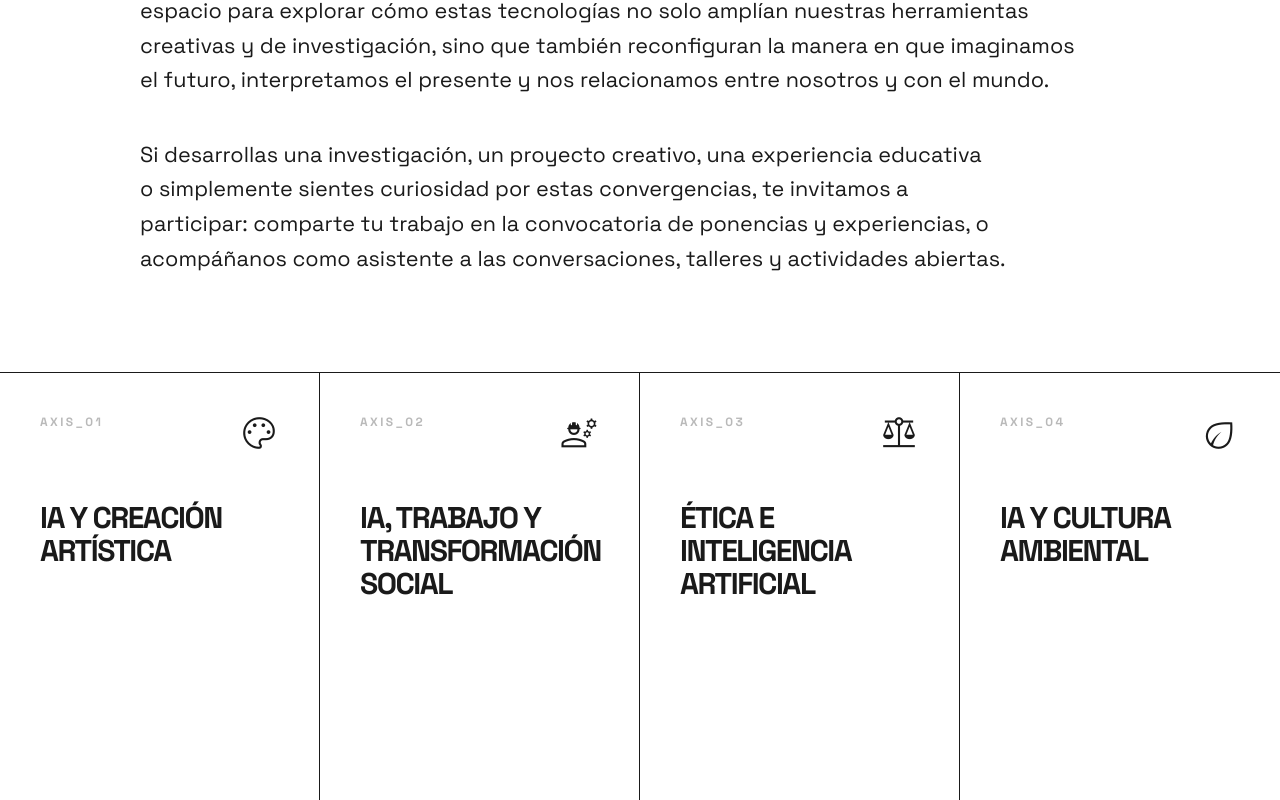
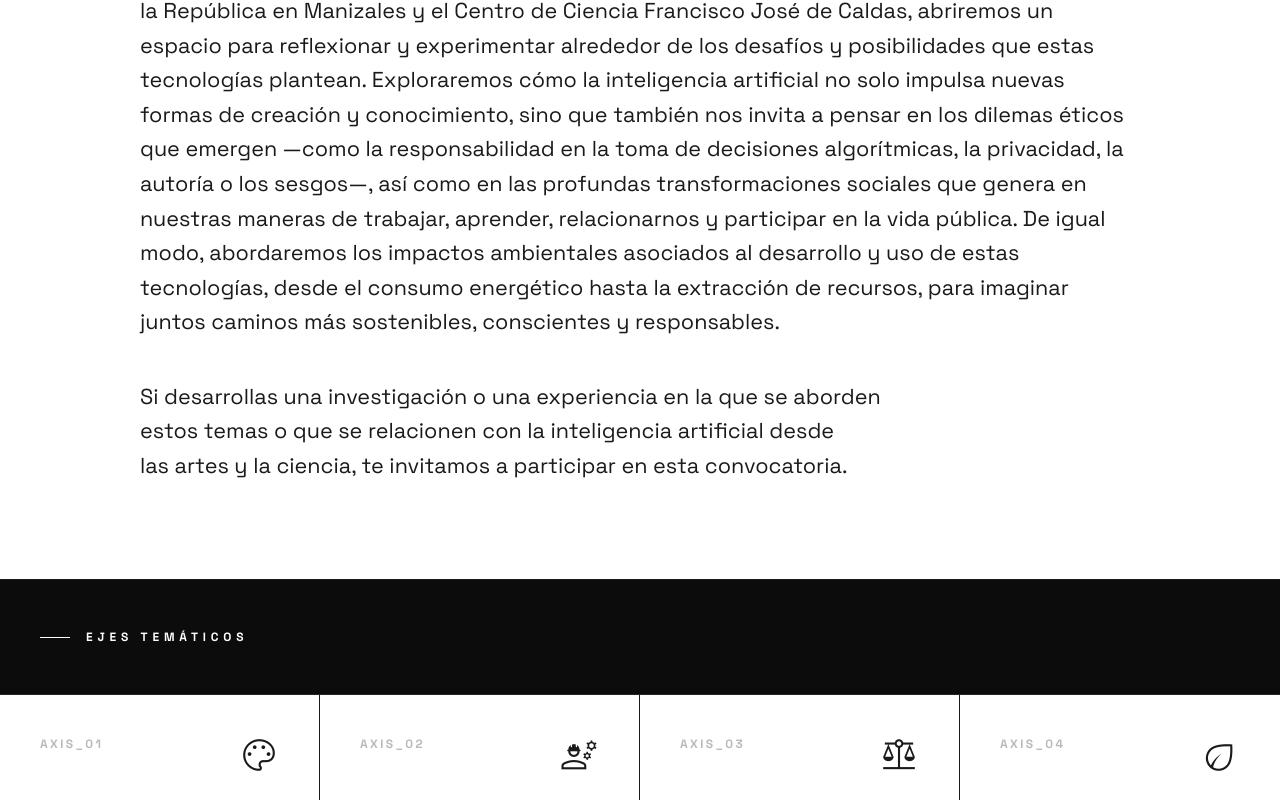
Before and after one commit to Mateoquinteroc/semana-ai, a React (Vite) app: page / in a window 1280 px wide. Shown: the part 1100-1900 px from the top of the page. Built offline with nearby package versions, Linux system fonts and the light colour scheme.

Commit message:
launch settings

```diff
--- a/src/components/Version2026/Hero2026.tsx
+++ b/src/components/Version2026/Hero2026.tsx
@@ -23,7 +23,7 @@ const Hero2026: React.FC<HeroProps> = ({ onShowTerms }) => {
                             Semana de la Inteligencia Artificial en las Artes y la Ciencias
                         </p>
                         <p className={styles.eventDate}>
-                            Del 27 al 29 de mayo de 2026 en Manizales
+                            Del 25 al 28 de mayo de 2026 en Manizales
                         </p>
                         <h1 className={styles.title}>
                             SEMANA<br />DE LA IA
@@ -70,7 +70,7 @@ const Hero2026: React.FC<HeroProps> = ({ onShowTerms }) => {
             <CustomAlert2026
                 isOpen={showAlert}
                 onClose={() => setShowAlert(false)}
-                message="Este formulario estará disponible el 3 de marzo."
+                message="Este formulario estará disponible el 3 de febrero."
             />
         </section>
     );
--- a/src/components/Version2026/IntroSection2026.tsx
+++ b/src/components/Version2026/IntroSection2026.tsx
@@ -10,10 +10,10 @@ const IntroSection2026: React.FC = () => {
                 </div>
                 <div className={styles.content}>
                     <p className={styles.text}>
-                        Del 25 al 28 de mayo de 2026, Manizales será el punto de encuentro donde el <strong>arte</strong>, la <strong>ciencia</strong> y la <strong>inteligencia artificial</strong> dialogan, se cruzan y se transforman mutuamente. Durante la Semana de la Inteligencia Artificial en las Artes y la Ciencia, abriremos un espacio para explorar cómo estas tecnologías no solo amplían nuestras herramientas creativas y de investigación, sino que también reconfiguran la manera en que imaginamos el futuro, interpretamos el presente y nos relacionamos entre nosotros y con el mundo.
+                        Del 25 al 28 de mayo de 2026, Manizales será el punto de encuentro donde el arte, la ciencia y la inteligencia artificial dialogan, se cruzan y se transforman mutuamente. Durante la Semana de la Inteligencia Artificial en el Arte y la Ciencia, organizada por el Centro Cultural del Banco de la República en Manizales y el Centro de Ciencia Francisco José de Caldas, abriremos un espacio para reflexionar y experimentar alrededor de los desafíos y posibilidades que estas tecnologías plantean. Exploraremos cómo la inteligencia artificial no solo impulsa nuevas formas de creación y conocimiento, sino que también nos invita a pensar en los dilemas éticos que emergen —como la responsabilidad en la toma de decisiones algorítmicas, la privacidad, la autoría o los sesgos—, así como en las profundas transformaciones sociales que genera en nuestras maneras de trabajar, aprender, relacionarnos y participar en la vida pública. De igual modo, abordaremos los impactos ambientales asociados al desarrollo y uso de estas tecnologías, desde el consumo energético hasta la extracción de recursos, para imaginar juntos caminos más sostenibles, conscientes y responsables.
                     </p>
                     <p className={styles.text}>
-                        Si desarrollas una investigación, un proyecto creativo, una experiencia educativa o simplemente sientes curiosidad por estas convergencias, te invitamos a participar: comparte tu trabajo en la convocatoria de ponencias y experiencias, o acompáñanos como asistente a las conversaciones, talleres y actividades abiertas.
+                        Si desarrollas una investigación o una experiencia en la que se aborden estos temas o que se relacionen con la inteligencia artificial desde las artes y la ciencia, te invitamos a participar en esta convocatoria.
                     </p>
                 </div>
             </div>
--- a/src/components/Version2026/TermsOfReference2026.tsx
+++ b/src/components/Version2026/TermsOfReference2026.tsx
@@ -43,7 +43,7 @@ const TermsOfReference2026: React.FC<TermsProps> = ({ onBack }) => {
                             </h1>
                         </div>
                         <p className={styles.introLead}>
-                            El Centro de Ciencia Francisco José de Caldas de la Universidad de Caldas y el Centro Cultural del Banco de la República en Manizales invitan a artistas, investigadores/as, estudiantes, docentes, desarrolladores/as, gestores/as culturales, colectivos, comunidades, ciudadanos y demás actores interesados en las relaciones entre la inteligencia artificial (IA), el arte, la ciencia y los procesos educativos, culturales y sociales derivados de esta interacción, a participar en la convocatoria de ponencias y experiencias para la Semana de la Inteligencia Artificial en las Artes y la Ciencia, que se llevará a cabo del 27 al 29 de mayo de 2026 en la ciudad de Manizales, Colombia.
+                            El Centro de Ciencia Francisco José de Caldas de la Universidad de Caldas y el Centro Cultural del Banco de la República en Manizales invitan a artistas, investigadores/as, estudiantes, docentes, desarrolladores/as, gestores/as culturales, colectivos, comunidades, ciudadanos y demás actores interesados en las relaciones entre la inteligencia artificial (IA), el arte, la ciencia y los procesos educativos, culturales y sociales derivados de esta interacción, a participar en la convocatoria de ponencias y experiencias para la Semana de la Inteligencia Artificial en las Artes y la Ciencia, que se llevará a cabo del 25 al 28 de mayo de 2026 en la ciudad de Manizales, Colombia.
                             <br /><br />
                             En su tercera versión, la Semana de la Inteligencia Artificial busca consolidarse como un espacio de reflexión y diálogo sobre los impactos y posibilidades de la IA en la vida contemporánea. Para ello, contaremos con expertos nacionales que activarán conversaciones, talleres y espacios de diálogo para comprender cómo la IA se integra en la vida cotidiana y en los procesos creativos.
                         </p>
@@ -181,7 +181,7 @@ const TermsOfReference2026: React.FC<TermsProps> = ({ onBack }) => {
                             <h2 style={{ fontSize: '10px', fontWeight: '900', textTransform: 'uppercase', letterSpacing: '0.3em', margin: 0 }}>Cronograma</h2>
                             <div className={styles.cronGrid}>
                                 {[
-                                    { l: "Apertura", d: "03 Mar" },
+                                    { l: "Apertura", d: "03 Feb" },
                                     { l: "Cierre", d: "20 Mar" },
                                     { l: "Resultados", d: "20 Abr" },
                                     { l: "Evento", d: "25-28 May" }
@@ -216,7 +216,7 @@ const TermsOfReference2026: React.FC<TermsProps> = ({ onBack }) => {
             <CustomAlert2026
                 isOpen={showAlert}
                 onClose={() => setShowAlert(false)}
-                message="Este formulario estará disponible el 3 de marzo."
+                message="Este formulario estará disponible el 3 de febrero."
             />
         </div>
     );
--- a/src/components/Version2026/ThematicLines2026.module.css
+++ b/src/components/Version2026/ThematicLines2026.module.css
@@ -1,11 +1,40 @@
 .section {
     border-bottom: 1px solid #1a1a1a;
     overflow: hidden;
+    background-color: #ffffff;
+}
+
+.sectionHeader {
+    padding: 3rem 2.5rem;
+    border-bottom: 1px solid rgba(255, 255, 255, 0.1);
+    background-color: #0c0c0c;
+    color: #ffffff;
+}
+
+.sectionTag {
+    font-size: 0.75rem;
+    font-weight: 700;
+    letter-spacing: 0.4em;
+    text-transform: uppercase;
+    color: #ffffff;
+    display: flex;
+    align-items: center;
+    gap: 1rem;
+}
+
+.sectionTag::before {
+    content: "";
+    display: inline-block;
+    width: 30px;
+    height: 1px;
+    background-color: #ffffff;
 }
 
 .grid {
     display: grid;
     grid-template-columns: 1fr;
+    background-color: #ffffff;
+    overflow: hidden;
 }
 
 @media (min-width: 768px) {
@@ -29,9 +58,23 @@
     justify-content: space-between;
     border-bottom: 1px solid #1a1a1a;
     cursor: default;
-    transition: all 0.7s cubic-bezier(0.4, 0, 0.2, 1);
+    transition: background-color 0.6s cubic-bezier(0.22, 1, 0.36, 1);
     overflow: hidden;
     z-index: 1;
+    background-color: #ffffff;
+    color: #1a1a1a;
+}
+
+@media (max-width: 768px) {
+    .sectionHeader {
+        padding: 2.5rem 1.5rem;
+    }
+
+    .axisCard {
+        padding: 2.5rem 1.5rem;
+        min-height: auto;
+        border-right: none !important;
+    }
 }
 
 @media (min-width: 768px) {
@@ -62,9 +105,11 @@
 
 .axisCard:hover {
     background-color: #1a1a1a;
+    z-index: 2;
 }
 
 .axisCard:hover .text {
+    transform: translateX(15px);
     color: #ffffff;
 }
 
@@ -89,6 +134,11 @@
     z-index: 10;
 }
 
+.text {
+    transition: transform 0.6s cubic-bezier(0.22, 1, 0.36, 1);
+    z-index: 10;
+}
+
 .label {
     font-size: 0.75rem;
     font-weight: 900;
@@ -110,7 +160,6 @@
     letter-spacing: -0.05em;
     line-height: 1.1;
     transition: all 0.5s ease-in-out;
-    z-index: 10;
 }
 
 .questionsWrapper {
@@ -171,7 +220,7 @@
 .bgAccent {
     position: absolute;
     inset: 0;
-    background-color: #1a1a1a;
+    background-color: #141414;
     transform: translateY(100%);
     transition: transform 0.5s cubic-bezier(0.16, 1, 0.3, 1);
     z-index: -1;
--- a/src/components/Version2026/ThematicLines2026.tsx
+++ b/src/components/Version2026/ThematicLines2026.tsx
@@ -6,6 +6,9 @@ import { THEMATIC_AXES } from './constants';
 const ThematicLines2026: React.FC = () => {
     return (
         <section className={styles.section}>
+            <div className={styles.sectionHeader}>
+                <span className={styles.sectionTag}>Ejes temáticos</span>
+            </div>
             <div className={styles.grid}>
                 {THEMATIC_AXES.map((axis, index) => (
                     <div key={index} className={styles.axisCard}>
--- a/src/components/Version2026/config.ts
+++ b/src/components/Version2026/config.ts
@@ -1,7 +1,7 @@
 
 export const FORM_CONFIG = {
-    // Fecha de apertura: 3 de marzo de 2026
-    releaseDate: new Date('2026-03-03T00:00:00'),
+    // Fecha de apertura: 3 de febrero de 2026
+    releaseDate: new Date('2026-02-03T00:00:00'),
     // Link del formulario (reemplazar por el link real cuando esté disponible)
     formLink: 'https://forms.gle/QidyC3dyxECYV5jr6'
 };
```
